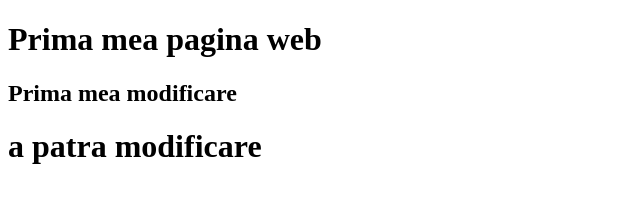
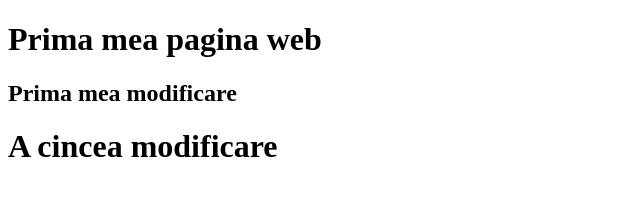
Before and after one commit to PopoacaAndrei/Demo, a plain HTML site: page index.html in a window 1280 px wide. Shown: the whole page, without its empty margins (0-640 px from the left). Drawn offline with Linux system fonts and the light colour scheme.

Commit message:
A cincea modificare

```diff
--- a/index.html
+++ b/index.html
@@ -9,6 +9,6 @@
   <body>
     <h1>Prima mea pagina web</h1>
     <h2>Prima mea modificare</h2>
-    <h1>a patra modificare</h1>
+    <h1>A cincea modificare</h1>
   </body>
 </html>
```
